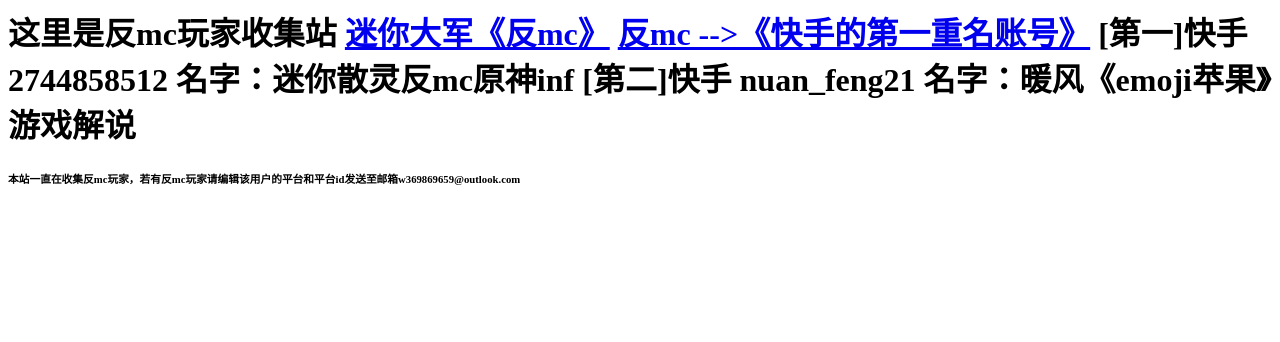
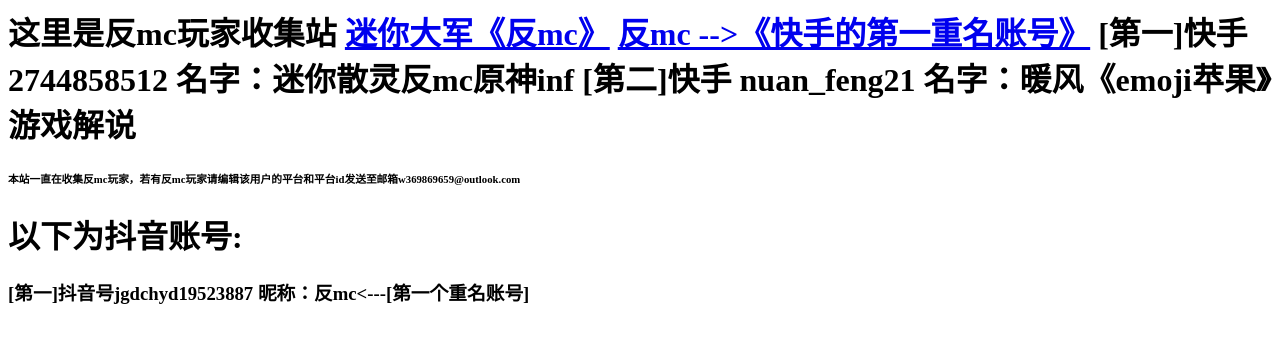
Before and after one commit to Liuxuanmo/minidog, a plain HTML site: page index.html in a window 1280 px wide. Drawn offline with Linux system fonts and the light colour scheme.

Commit message:
Update index.html

```diff
--- a/index.html
+++ b/index.html
@@ -5,3 +5,5 @@
 <a>[第一]快手 2744858512 名字：迷你散灵反mc原神inf</a>
 <a>[第二]快手 nuan_feng21 名字：暖风《emoji苹果》游戏解说</a>
 <h6>本站一直在收集反mc玩家，若有反mc玩家请编辑该用户的平台和平台id发送至邮箱w369869659@outlook.com
+<h1>以下为抖音账号:
+<h3>[第一]抖音号jgdchyd19523887 昵称：反mc<---[第一个重名账号]
```
